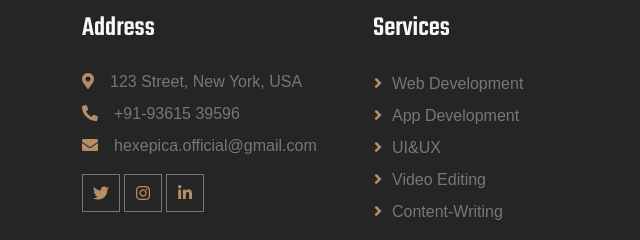
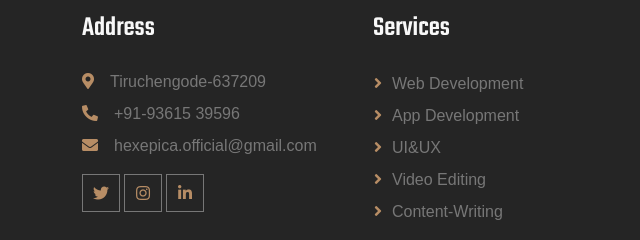
Before and after one commit to Hexepica/Hexepica_Web-, a plain HTML site: page index.html in a window 1280 px wide. Shown: the part 5522-5762 px from the top of the page, 0-640 px from the left. Drawn offline with nearby package versions, Linux system fonts and the light colour scheme.

Commit message:
address update
Signed-off-by: Akshayan21 <akshayanakshay0@gmail.com>

```diff
--- a/index.html
+++ b/index.html
@@ -692,7 +692,7 @@
             <div class="row g-5">
                 <div class="col-lg-3 col-md-6">
                     <h3 class="text-light mb-4">Address</h3>
-                    <p class="mb-2"><i class="fa fa-map-marker-alt text-primary me-3"></i>123 Street, New York, USA</p>
+                    <p class="mb-2"><i class="fa fa-map-marker-alt text-primary me-3"></i>Tiruchengode-637209</p>
                     <p class="mb-2"><i class="fa fa-phone-alt text-primary me-3"></i>+91-93615 39596</p>
                     <p class="mb-2"><i class="fa fa-envelope text-primary me-3"></i>hexepica.official@gmail.com</p>
                     <div class="d-flex pt-2">
```
Also changed, not shown: about.html (+1 -1 lines).
